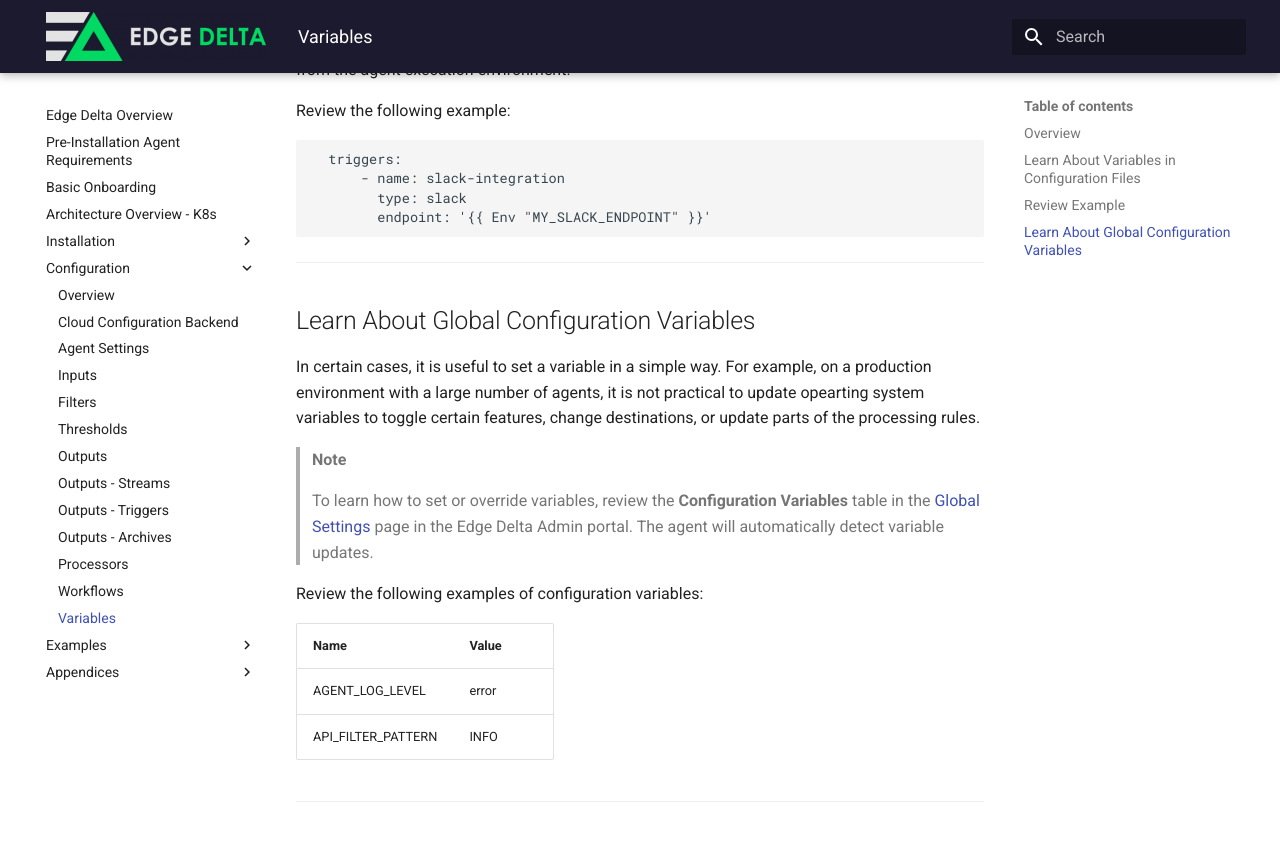
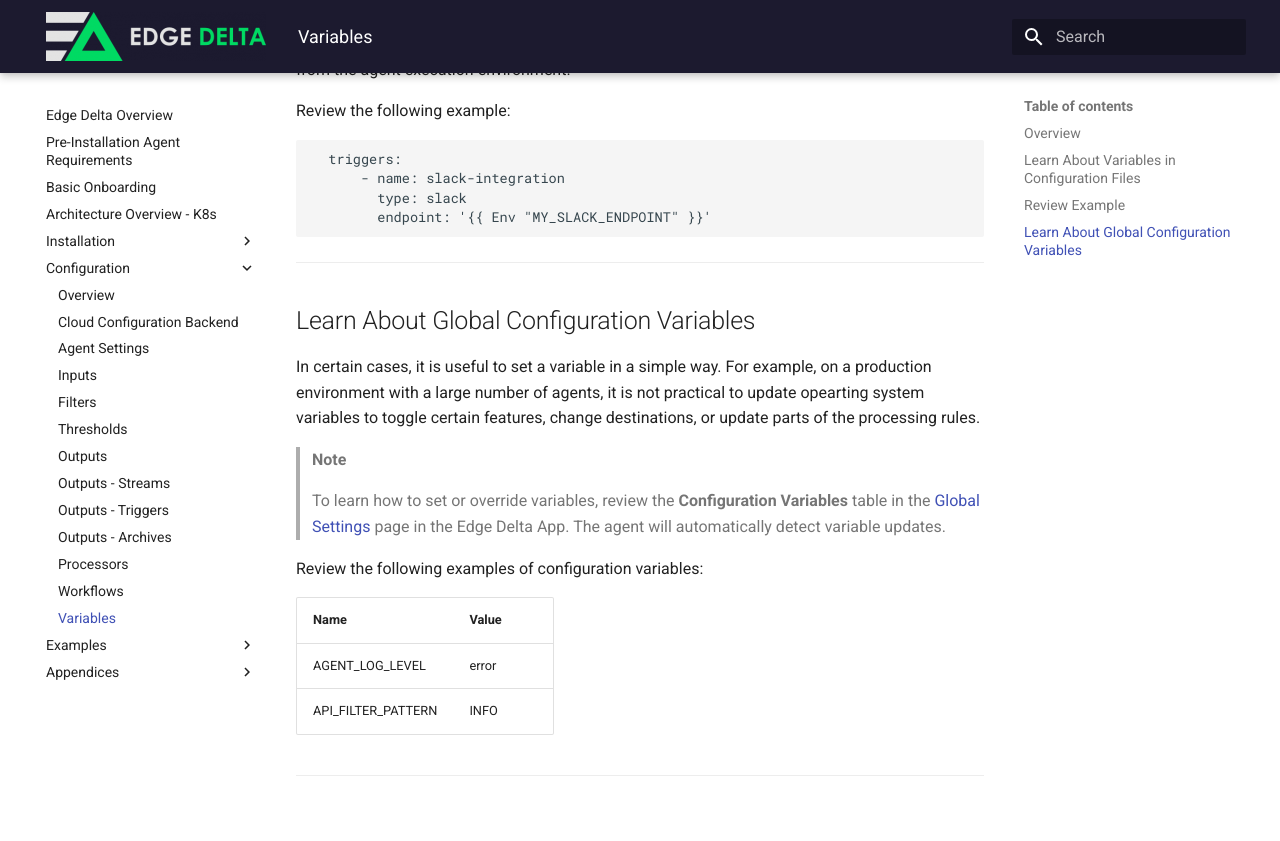
Before and after one commit to edgedelta/docs, an MkDocs documentation site: the page built from docs/configuration/variables.md, in a window 1280 px wide and 900 px high, scrolled down 1055 px. Shown: the top 841 px of the window. Built offline with MkDocs 1.6.1 and Material for MkDocs 9.7.7, drawn with Linux system fonts in a browser that asks for light colours.

Commit message:
Update variables.md

```diff
--- a/docs/configuration/variables.md
+++ b/docs/configuration/variables.md
@@ -58,7 +58,7 @@ In certain cases, it is useful to set a variable in a simple way. For example, o
 
 > **Note**
 >
-> To learn how to set or override variables, review the **Configuration Variables** table in the [Global Settings](https://admin.edgedelta.com/global-settings) page in the Edge Delta Admin portal. The agent will automatically detect variable updates.
+> To learn how to set or override variables, review the **Configuration Variables** table in the [Global Settings](https://app.edgedelta.com/global-settings) page in the Edge Delta App. The agent will automatically detect variable updates.
 
 Review the following examples of configuration variables:
 
```
